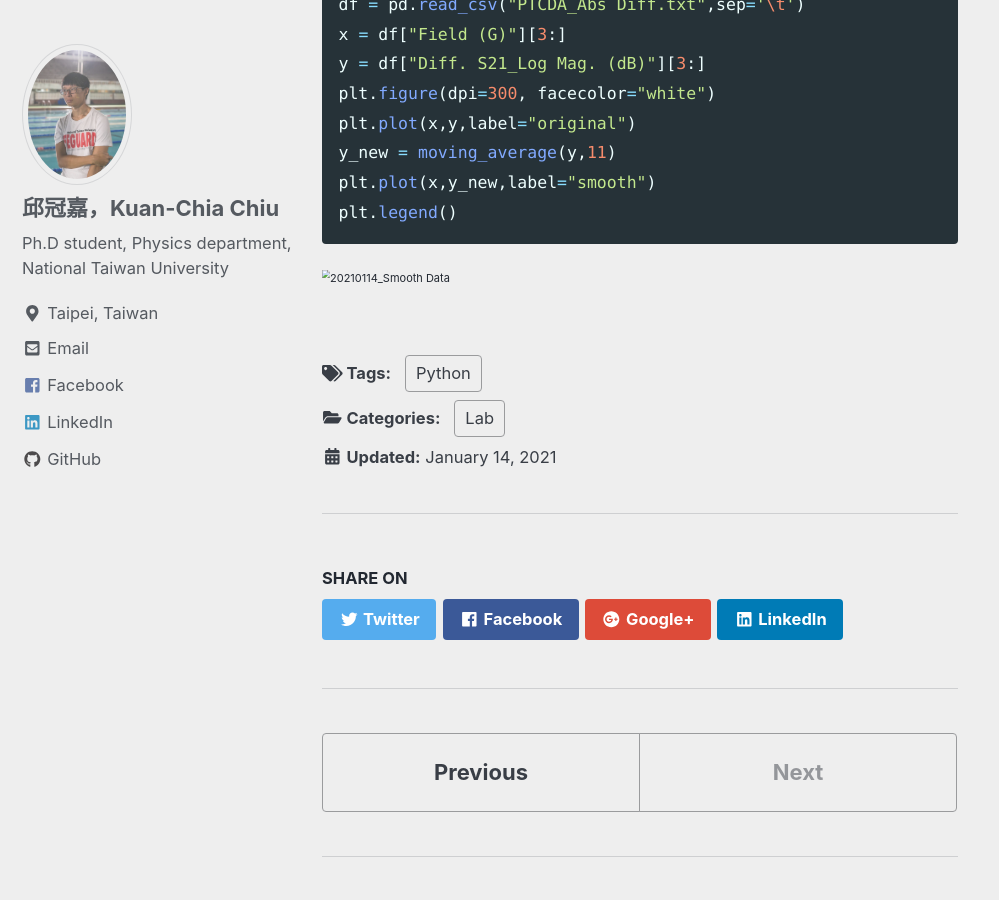
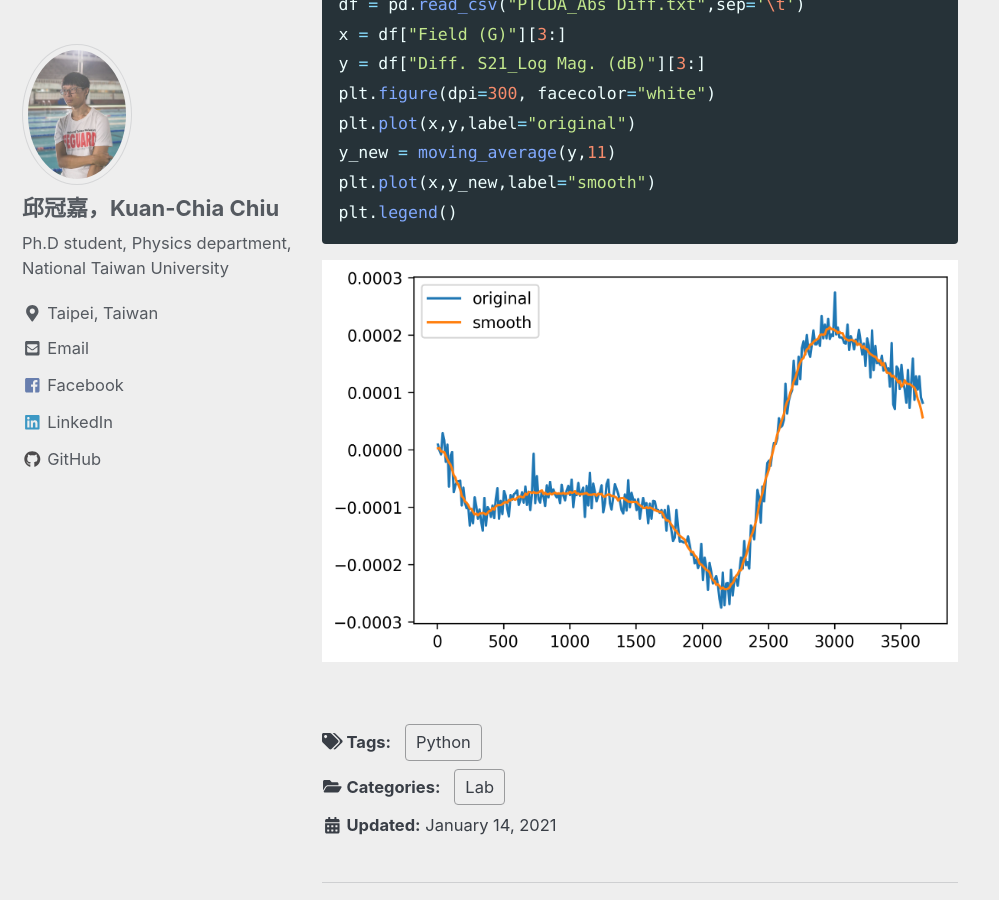
Before and after one commit to ttt50966/ttt50966.github.io, a Jekyll site: the page built from _posts/2021-01-14-Smooth-Curves.md, in a window 1280 px wide and 900 px high, scrolled down 502 px. Shown: the whole window, without its empty margins (0-999 px from the left). Built offline with Jekyll 4.4.1, drawn with Linux system fonts in a browser that asks for light colours; nearby versions of some CDN libraries; comment, search, counter and statistics services are not loaded.

Commit message:
20210114 update:fix figure issue

````diff
--- a/_posts/2021-01-14-Smooth-Curves.md
+++ b/_posts/2021-01-14-Smooth-Curves.md
@@ -28,4 +28,4 @@ plt.plot(x,y_new,label="smooth")
 plt.legend()
 ```
 
-<img src="/Users/kuanchia/Documents/ttt50966.github.io/assets/20210114_Smooth Data.png" alt="20210114_Smooth Data" style="zoom:50%;" />
+![](/assets/20210114_Smooth Data.png)
````
